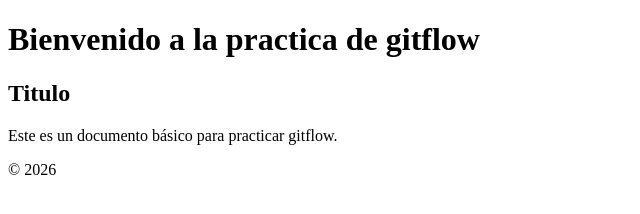
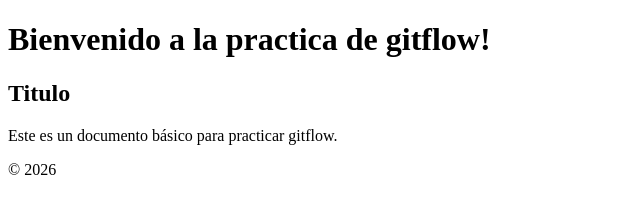
Before and after one commit to danielmoret/gitflow-practice, a plain HTML site: page index.html in a window 1280 px wide. Shown: the full height of the page, 0-640 px from the left. Drawn offline with Linux system fonts and the light colour scheme.

Commit message:
se anadio signo

```diff
--- a/index.html
+++ b/index.html
@@ -7,7 +7,7 @@
   </head>
   <body>
     <header>
-      <h1>Bienvenido a la practica de gitflow</h1>
+      <h1>Bienvenido a la practica de gitflow!</h1>
        <h2>Titulo</h2>
     </header>
     <main>
```
